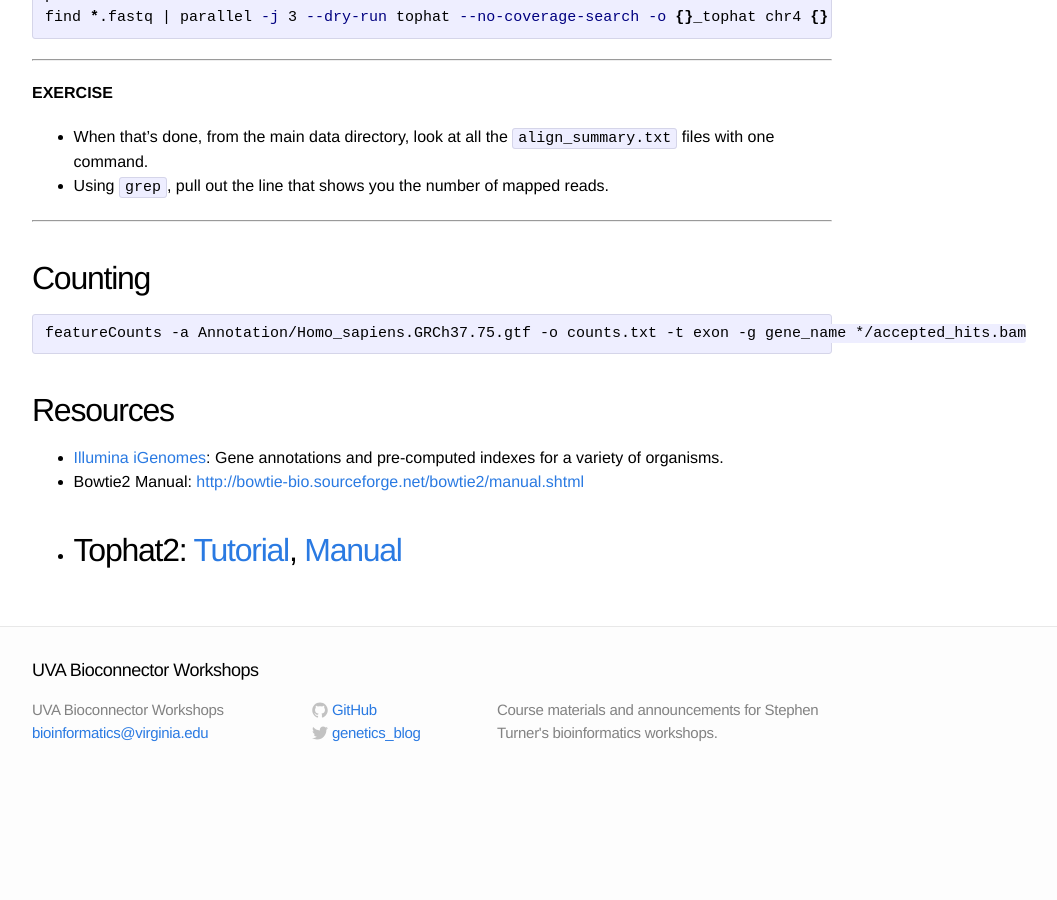
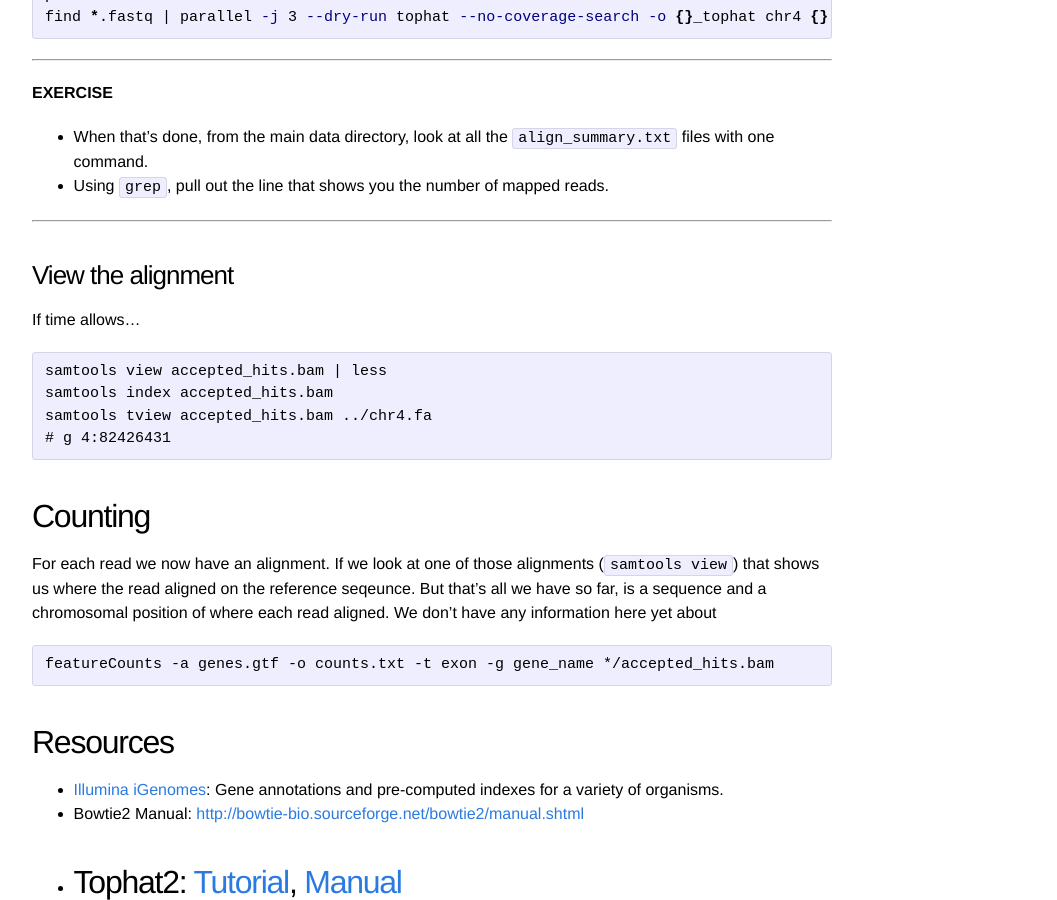
Before and after one commit to bioconnector/workshops2015, a Jekyll site: the page built from lessons/rnaseq-1day/01-alignment-counting.md, in a window 1280 px wide and 900 px high, scrolled down 5210 px. Shown: the whole window, without its empty margins (208-1265 px from the left). Built offline with Jekyll 4.4.1, drawn with Linux system fonts in a browser that asks for light colours; Markdown is read by kramdown in place of the engine named in the settings; before the commit the page ends 5999 px from its top, so only the background shows below that.

Commit message:
rough work on samtools view and tview. come back to counting.

````diff
--- a/lessons/rnaseq-1day/01-alignment-counting.md
+++ b/lessons/rnaseq-1day/01-alignment-counting.md
@@ -203,10 +203,24 @@ find *.fastq | parallel -j 3 --dry-run tophat --no-coverage-search -o {}_tophat
 
 ---
 
+### View the alignment
+
+If time allows...
+
+```
+samtools view accepted_hits.bam | less
+samtools index accepted_hits.bam
+samtools tview accepted_hits.bam ../chr4.fa
+# g 4:82426431
+```
+
+
 ## Counting
 
+For each read we now have an alignment. If we look at one of those alignments (`samtools view`) that shows us where the read aligned on the reference seqeunce. But that's all we have so far, is a sequence and a chromosomal position of where each read aligned. We don't have any information here yet about
+
 ```
-featureCounts -a Annotation/Homo_sapiens.GRCh37.75.gtf -o counts.txt -t exon -g gene_name */accepted_hits.bam
+featureCounts -a genes.gtf -o counts.txt -t exon -g gene_name */accepted_hits.bam
 ```
 
 ## Resources
````
